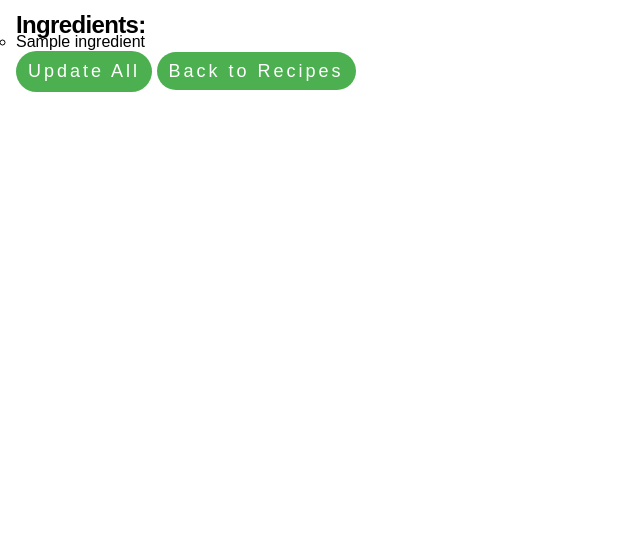
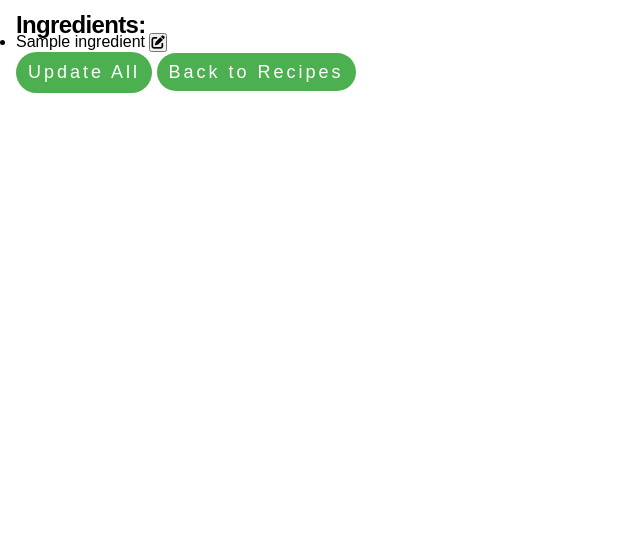
Before and after one commit to CedricNtwari/bake-mate, a Flask app: template templates/ingredient.html in a window 1280 px wide. Shown: the part 120-655 px from the top of the page, without its empty margins (0-640 px from the left). Run offline with Flask 3, Linux system fonts and the light colour scheme; the template is opened without the code that fills it: most values are stand-ins (such as "Sample title", 1, 10 or a date in 2020); some libraries are stand-ins or nearby versions.

Commit message:
Add edit button icon to ingredient amounts

```diff
--- a/templates/ingredient.html
+++ b/templates/ingredient.html
@@ -43,14 +43,22 @@
         <h1>Ingredients:</h1>
         <ul>
             {% if ingredients is not none %}
-            <ul>
-                {% for ingredient in ingredients %}
-                <li>{{ ingredient }}</li>
-                {% endfor %}
-            </ul>
+            {% for ingredient in ingredients %}
+            <li class="ingredient-item">
+                <span class="ingredient-quantity-name">
+                    {{ ingredient }}
+                </span>
+                <button class="edit-btn"><i class="fas fa-edit"></i></button>
+                <div class="edit-panel">
+                    <input type="text" class="edit-input" placeholder="New amount">
+                    <button class="update-btn">Update</button>
+                </div>
+            </li>
+            {% endfor %}
             {% else %}
             <p>No ingredients found for this recipe.</p>
             {% endif %}
+
         </ul>
         <button class="update-all-btn load-more-btn" class="load-more-btn">Update All</button>
         <a href="/" class="back-btn load-more-btn">Back to Recipes</a>
```
